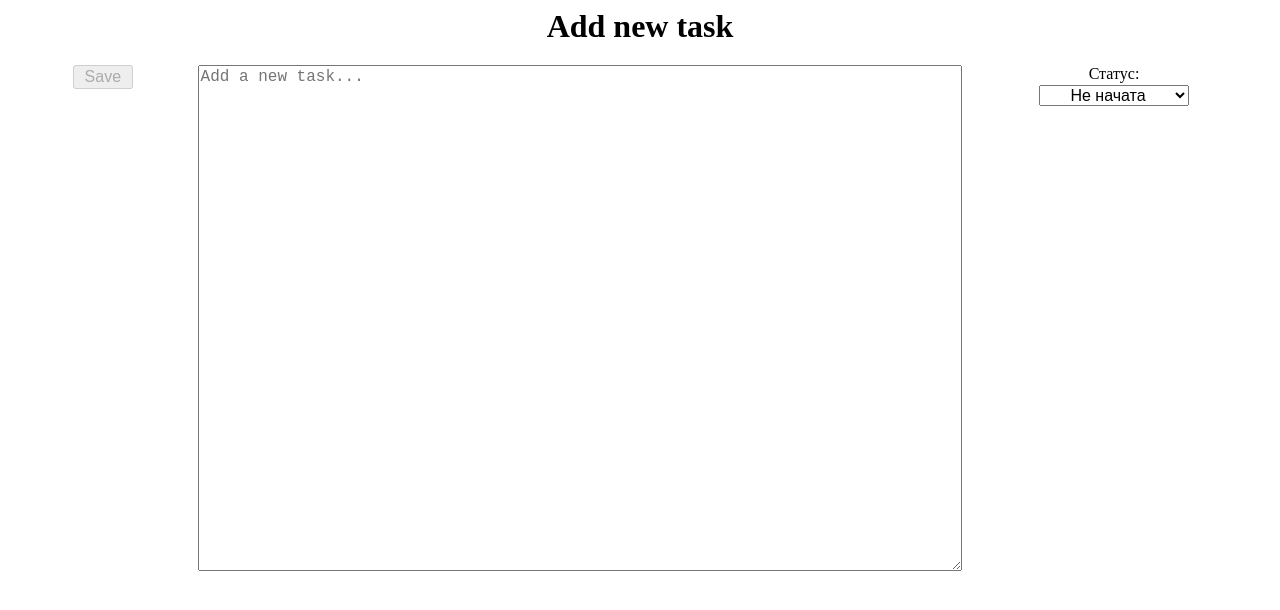
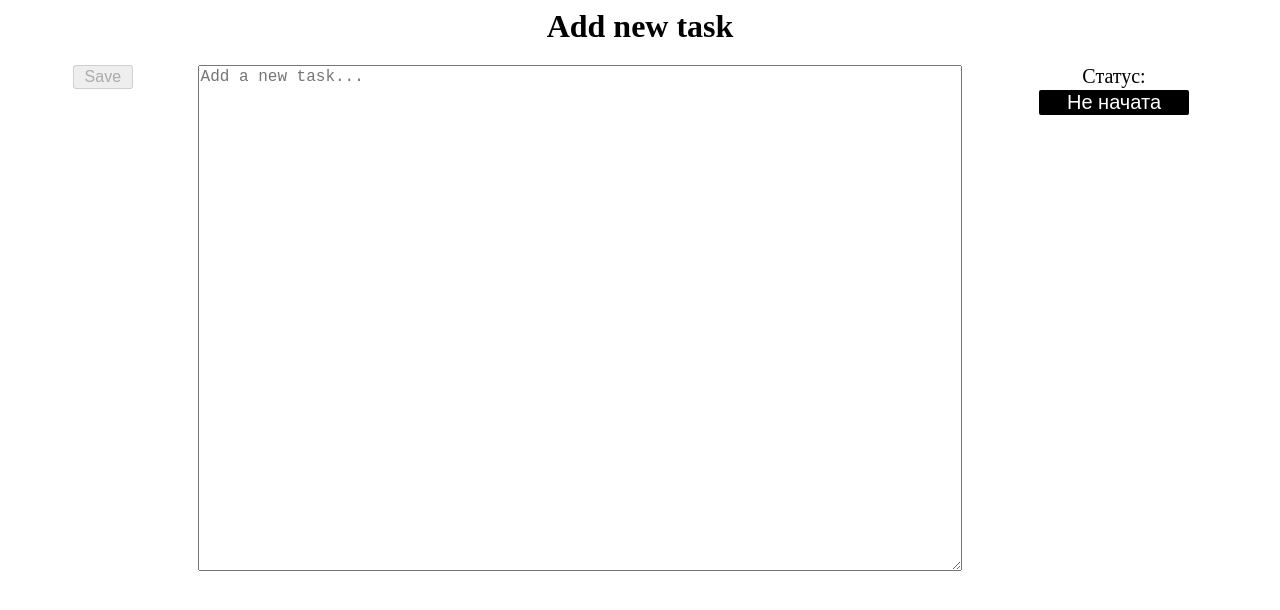
Before and after one commit to liluserlil-code/todo-list-vite-Vanja, a React (Vite) app: page /add-new in a window 1280 px wide. Shown: the top 610 px of the page. Built offline with nearby package versions, Linux system fonts and the light colour scheme.

Commit message:
DropdownList added

```diff
--- a/package.json
+++ b/package.json
@@ -10,6 +10,7 @@
     "preview": "vite preview"
   },
   "dependencies": {
+    "@radix-ui/react-dropdown-menu": "^2.1.15",
     "react": "^19.1.0",
     "react-dom": "^19.1.0",
     "react-router-dom": "^6.30.1"
--- a/src/pages/addNew/components/newTaskForm.module.css
+++ b/src/pages/addNew/components/newTaskForm.module.css
@@ -24,7 +24,8 @@
     width: 100px;
     right: calc(25%/2 - 50px);
     text-align: center;
-    font-size: 16px;
+    font-size: 20px;
+    margin-bottom: 5px;
 }
 
 .select{
@@ -35,3 +36,35 @@
     font-size: 16px;
     text-align: center;
 }
+
+.trigger{
+    border: none;
+    border-radius: 2px;
+    background-color: black;
+    color: white;
+    position: absolute;
+    width: 150px;
+    right: calc(25%/2 - 75px);
+    top: 25px;
+    font-size: 20px;
+    text-align: center;
+}
+.content{
+    /* position: absolute; */
+    /* box-sizing: border-box; */
+    right: 0px;
+    top: 0px;
+    width: 150px;
+    height: 50px;
+
+}
+.item{
+    /* position: absolute; */
+    border-bottom: 2px solid white;
+    text-align: center;
+    background-color: black;
+    color: white;
+    font-size: 20px;
+    width: 100%;
+    height: fit-content;
+}
--- a/src/pages/addNew/components/newTaskForm.tsx
+++ b/src/pages/addNew/components/newTaskForm.tsx
@@ -2,6 +2,7 @@ import s from "./NewTaskForm.module.css"
 import { useNavigate } from "react-router-dom";
 import { useState, type ReactElement } from "react";
 import saveTaskInLS from "../../../components/LS/saveTasksArrayInLS";
+import * as DropdownMenu from "@radix-ui/react-dropdown-menu";
 
 const NewTaskForm = (): ReactElement => {
     //TODO write all types in useState
@@ -11,11 +12,12 @@ const NewTaskForm = (): ReactElement => {
 //TODO Task info store in this interface
     //TODO onTextChanged
     const onTextChanged = (event: React.ChangeEvent<HTMLTextAreaElement>) => {
-        setText(event.target.value)
+        setText(event.target.value);
     }
-    const onStatusChanged = (event: React.ChangeEvent<HTMLSelectElement>) => {
-        setStatus(event.target.value)
-    }
+    // const onStatusChanged = (event: React.ChangeEvent<HTMLSelectElement>) => {
+    //     setStatus(event.target.value);
+    // }
+
 
     const navigate = useNavigate();
     const id:number = -1;
@@ -32,12 +34,20 @@ const NewTaskForm = (): ReactElement => {
         // возможно эту форму нужно вывести в отдельный файл
         <form action="" className={s.form} onSubmit={handleSubmit}>
             <textarea placeholder="Add a new task..." onChange={onTextChanged} className={s.textarea}></textarea>
-            <label htmlFor="Status" className={s.label}>Статус:</label>
-            <select name="" id="Status" onChange={onStatusChanged} className={s.select}>
+            <label htmlFor="Status" className={s.label} style={{fontSize: "20px", }}>Статус:</label>
+            {/* <select name="" id="Status" onChange={onStatusChanged} className={s.select}>
                 <option value="Не начата">Не начата</option>
                 <option value="В процессе">В процессе</option>
                 <option value="Завершена">Завершена</option>
-            </select>
+            </select> */}
+            <DropdownMenu.Root>
+                <DropdownMenu.Trigger className={s.trigger} defaultValue={"Открыть"} id="Status">{status}</DropdownMenu.Trigger>
+                <DropdownMenu.Content className={s.content}>
+                    <DropdownMenu.Item onSelect={() => setStatus("Не начата")} className={s.item}>Не начата</DropdownMenu.Item>
+                    <DropdownMenu.Item onSelect={() => setStatus("В процессе")} className={s.item}>В процессе</DropdownMenu.Item>
+                    <DropdownMenu.Item onSelect={() => setStatus("Завершена")} className={s.item}>Завершена</DropdownMenu.Item>
+                </DropdownMenu.Content>
+            </DropdownMenu.Root>
             <button type="submit" disabled={text.trim()===""}className={s.button}>Save</button>
         </form>
     )
--- a/src/pages/editTask/components/EditTaskForm.module.css
+++ b/src/pages/editTask/components/EditTaskForm.module.css
@@ -35,3 +35,35 @@
     font-size: 16px;
     text-align: center;
 }
+
+.trigger{
+    border: none;
+    border-radius: 2px;
+    background-color: black;
+    color: white;
+    position: absolute;
+    width: 150px;
+    right: calc(25%/2 - 75px);
+    top: 25px;
+    font-size: 20px;
+    text-align: center;
+}
+.content{
+    /* position: absolute; */
+    /* box-sizing: border-box; */
+    right: 0px;
+    top: 0px;
+    width: 150px;
+    height: 50px;
+
+}
+.item{
+    /* position: absolute; */
+    border-bottom: 2px solid white;
+    text-align: center;
+    background-color: black;
+    color: white;
+    font-size: 20px;
+    width: 100%;
+    height: fit-content;
+}
--- a/src/pages/editTask/components/EditTaskForm.tsx
+++ b/src/pages/editTask/components/EditTaskForm.tsx
@@ -4,6 +4,7 @@ import { useState, type ChangeEvent, type ReactElement } from "react";
 import { getTasksArrayFromLS } from "../../../components/LS/getTasksArrayFromLS";
 import type { INewTask } from "../../../components/types";
 import saveTaskInLS from "../../../components/LS/saveTasksArrayInLS";
+import * as DropdownMenu from "@radix-ui/react-dropdown-menu";
 
 //TODO store task info in object instead array
 //TODO search useParams. Give edit task id in url params. Get task data by this id through LS.
@@ -16,9 +17,9 @@ const EditTaskForm = ({id}: {id: number}):ReactElement => {
     const TextChanged = (event: ChangeEvent<HTMLTextAreaElement>) => {
         setText(event.target.value)
     }
-    const StatusChanged = (event: ChangeEvent<HTMLSelectElement>) => {
-        setStatus(event.target.value)
-    }
+    // const StatusChanged = (event: ChangeEvent<HTMLSelectElement>) => {
+    //     setStatus(event.target.value)
+    // }
 
     const navigate = useNavigate();
     const handleSubmit = () => {
@@ -30,11 +31,20 @@ const EditTaskForm = ({id}: {id: number}):ReactElement => {
         <form action="" className={s.form} onSubmit={handleSubmit}>
             <textarea onChange={TextChanged} className={s.textarea} defaultValue={tasksArray[id].text}></textarea>
             <label htmlFor="Status" className={s.label}>Статус:</label>
-            <select name="" id="Status" onChange={StatusChanged} className={s.select} defaultValue={tasksArray[id].status}>
+            {/* <select name="" id="Status" onChange={StatusChanged} className={s.select} defaultValue={tasksArray[id].status}>
                 <option value="Не начата">Не начата</option>
                 <option value="В процессе">В процессе</option>
                 <option value="Завершена">Завершена</option>
-            </select>
+            </select> */}
+            <DropdownMenu.Root>
+                <DropdownMenu.Trigger className={s.trigger} defaultValue={"Открыть"} id="Status">{status}</DropdownMenu.Trigger>
+                <DropdownMenu.Content className={s.content}>
+                    <DropdownMenu.Item onSelect={() => setStatus("Не начата")} className={s.item}>Не начата</DropdownMenu.Item>
+                    <DropdownMenu.Item onSelect={() => setStatus("В процессе")} className={s.item}>В процессе</DropdownMenu.Item>
+                    <DropdownMenu.Item onSelect={() => setStatus("Завершена")} className={s.item}>Завершена</DropdownMenu.Item>
+                </DropdownMenu.Content>
+            </DropdownMenu.Root>
+            <button type="submit" disabled={text.trim()===""}className={s.button}>Save</button>
             <button type="submit" disabled={text.trim() === ""} className={s.button}>Save</button>
         </form>
     )
--- a/src/pages/editTask/index.tsx
+++ b/src/pages/editTask/index.tsx
@@ -7,14 +7,12 @@ const Edit = ():ReactElement => {
     const {stringId} = useParams<{stringId: string}>();
     const id:number = stringId ? parseInt(stringId) : 0;
     return(
-        <>
+        <div>
             <header style={{textAlign: "center", fontSize: "32px", fontWeight: "bold", marginBottom: "20px"}}>
-                <h1>
-                    Edit a task
-                </h1>
+                Edit a task
             </header>
             <EditTaskForm id={id}/>
-        </>
+        </div>
     );
 }
 
```
Also changed, not shown: 1 other file (tests, documents, lock files or other folders).
